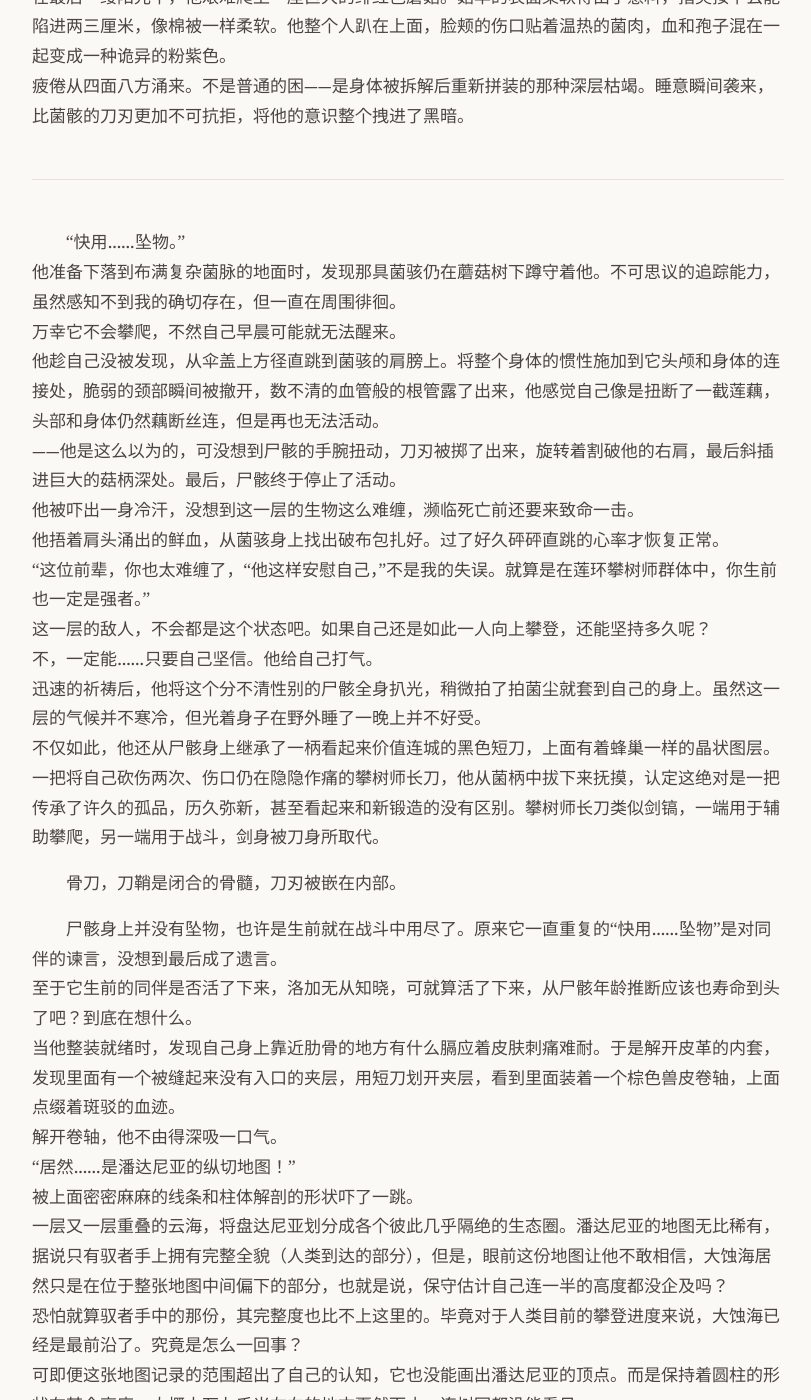
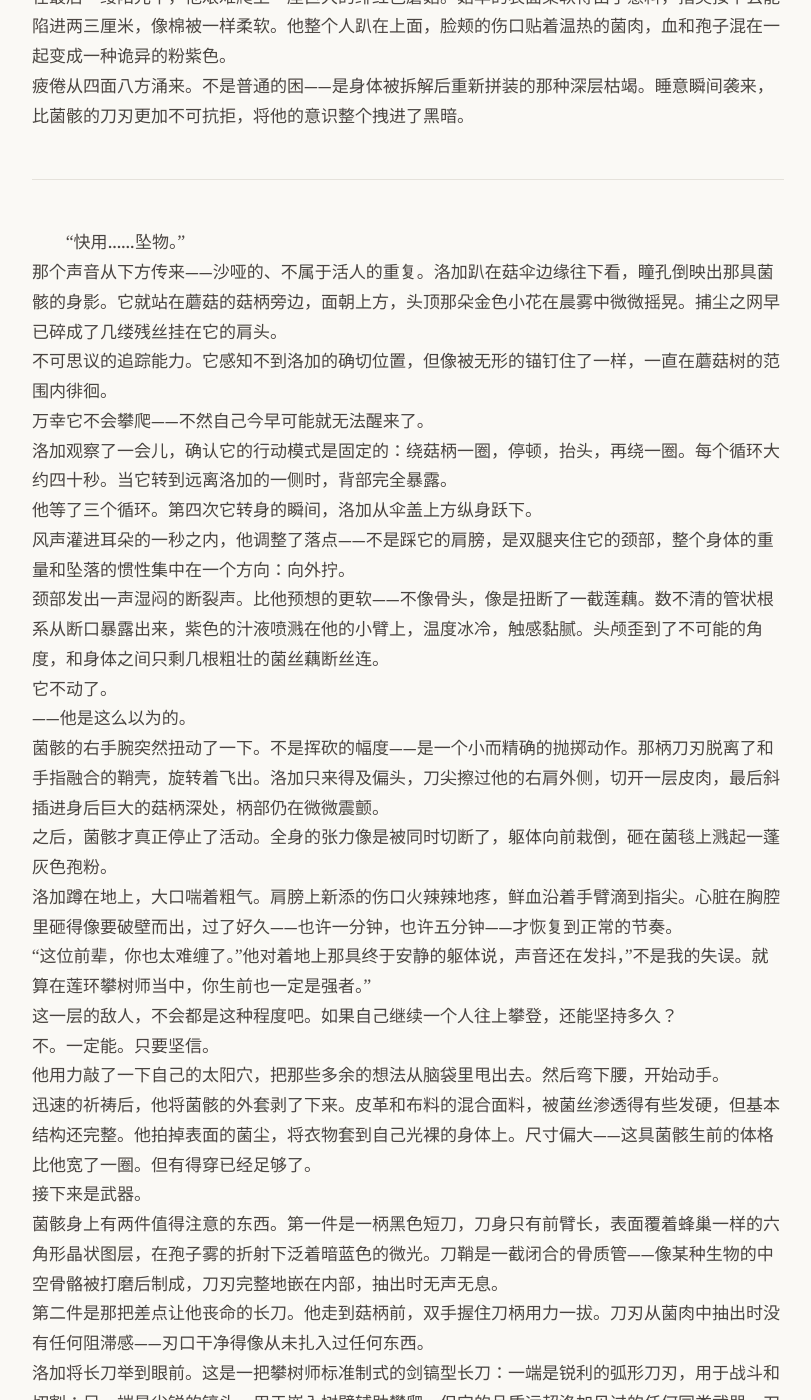
Before and after one commit to yihenc/yihenc.github.io, a Jekyll site: the page built from _posts/2026-02-16-蚀海.md, in a window 1280 px wide and 1400 px high, scrolled down 4033 px. Shown: the whole window, without its empty margins (232-1043 px from the left). Built offline with Jekyll 4.4.1, drawn with Linux system fonts in a browser that asks for light colours; nearby versions of some CDN libraries; some of the changed text lies outside the part shown.

Commit message:
WIP: 蚀海扩写（第二天战斗菌骸+搜刮装备+骨刀描写）

```diff
--- a/_posts/2026-02-16-蚀海.md
+++ b/_posts/2026-02-16-蚀海.md
@@ -81,21 +81,30 @@ date: 2026-02-16 00:00 +0000
 
 -----
 
-“快用……坠物。”
-他准备下落到布满复杂菌脉的地面时，发现那具菌骇仍在蘑菇树下蹲守着他。不可思议的追踪能力，虽然感知不到我的确切存在，但一直在周围徘徊。
-万幸它不会攀爬，不然自己早晨可能就无法醒来。
-他趁自己没被发现，从伞盖上方径直跳到菌骇的肩膀上。将整个身体的惯性施加到它头颅和身体的连接处，脆弱的颈部瞬间被撤开，数不清的血管般的根管露了出来，他感觉自己像是扭断了一截莲藕，头部和身体仍然藕断丝连，但是再也无法活动。
-——他是这么以为的，可没想到尸骸的手腕扭动，刀刃被掷了出来，旋转着割破他的右肩，最后斜插进巨大的菇柄深处。最后，尸骸终于停止了活动。
-他被吓出一身冷汗，没想到这一层的生物这么难缠，濒临死亡前还要来致命一击。
-他捂着肩头涌出的鲜血，从菌骇身上找出破布包扎好。过了好久砰砰直跳的心率才恢复正常。
-“这位前辈，你也太难缠了，“他这样安慰自己，”不是我的失误。就算是在莲环攀树师群体中，你生前也一定是强者。”
-这一层的敌人，不会都是这个状态吧。如果自己还是如此一人向上攀登，还能坚持多久呢？
-不，一定能……只要自己坚信。他给自己打气。
-迅速的祈祷后，他将这个分不清性别的尸骸全身扒光，稍微拍了拍菌尘就套到自己的身上。虽然这一层的气候并不寒冷，但光着身子在野外睡了一晚上并不好受。
-不仅如此，他还从尸骸身上继承了一柄看起来价值连城的黑色短刀，上面有着蜂巢一样的晶状图层。一把将自己砍伤两次、伤口仍在隐隐作痛的攀树师长刀，他从菌柄中拔下来抚摸，认定这绝对是一把传承了许久的孤品，历久弥新，甚至看起来和新锻造的没有区别。攀树师长刀类似剑镐，一端用于辅助攀爬，另一端用于战斗，剑身被刀身所取代。
-
-
-骨刀，刀鞘是闭合的骨髓，刀刃被嵌在内部。
+"快用……坠物。"
+那个声音从下方传来——沙哑的、不属于活人的重复。洛加趴在菇伞边缘往下看，瞳孔倒映出那具菌骸的身影。它就站在蘑菇的菇柄旁边，面朝上方，头顶那朵金色小花在晨雾中微微摇晃。捕尘之网早已碎成了几缕残丝挂在它的肩头。
+不可思议的追踪能力。它感知不到洛加的确切位置，但像被无形的锚钉住了一样，一直在蘑菇树的范围内徘徊。
+万幸它不会攀爬——不然自己今早可能就无法醒来了。
+洛加观察了一会儿，确认它的行动模式是固定的：绕菇柄一圈，停顿，抬头，再绕一圈。每个循环大约四十秒。当它转到远离洛加的一侧时，背部完全暴露。
+他等了三个循环。第四次它转身的瞬间，洛加从伞盖上方纵身跃下。
+风声灌进耳朵的一秒之内，他调整了落点——不是踩它的肩膀，是双腿夹住它的颈部，整个身体的重量和坠落的惯性集中在一个方向：向外拧。
+颈部发出一声湿闷的断裂声。比他预想的更软——不像骨头，像是扭断了一截莲藕。数不清的管状根系从断口暴露出来，紫色的汁液喷溅在他的小臂上，温度冰冷，触感黏腻。头颅歪到了不可能的角度，和身体之间只剩几根粗壮的菌丝藕断丝连。
+它不动了。
+——他是这么以为的。
+菌骸的右手腕突然扭动了一下。不是挥砍的幅度——是一个小而精确的抛掷动作。那柄刀刃脱离了和手指融合的鞘壳，旋转着飞出。洛加只来得及偏头，刀尖擦过他的右肩外侧，切开一层皮肉，最后斜插进身后巨大的菇柄深处，柄部仍在微微震颤。
+之后，菌骸才真正停止了活动。全身的张力像是被同时切断了，躯体向前栽倒，砸在菌毯上溅起一蓬灰色孢粉。
+洛加蹲在地上，大口喘着粗气。肩膀上新添的伤口火辣辣地疼，鲜血沿着手臂滴到指尖。心脏在胸腔里砸得像要破壁而出，过了好久——也许一分钟，也许五分钟——才恢复到正常的节奏。
+"这位前辈，你也太难缠了。"他对着地上那具终于安静的躯体说，声音还在发抖，"不是我的失误。就算在莲环攀树师当中，你生前也一定是强者。"
+这一层的敌人，不会都是这种程度吧。如果自己继续一个人往上攀登，还能坚持多久？
+不。一定能。只要坚信。
+他用力敲了一下自己的太阳穴，把那些多余的想法从脑袋里甩出去。然后弯下腰，开始动手。
+迅速的祈祷后，他将菌骸的外套剥了下来。皮革和布料的混合面料，被菌丝渗透得有些发硬，但基本结构还完整。他拍掉表面的菌尘，将衣物套到自己光裸的身体上。尺寸偏大——这具菌骸生前的体格比他宽了一圈。但有得穿已经足够了。
+接下来是武器。
+菌骸身上有两件值得注意的东西。第一件是一柄黑色短刀，刀身只有前臂长，表面覆着蜂巢一样的六角形晶状图层，在孢子雾的折射下泛着暗蓝色的微光。刀鞘是一截闭合的骨质管——像某种生物的中空骨骼被打磨后制成，刀刃完整地嵌在内部，抽出时无声无息。
+第二件是那把差点让他丧命的长刀。他走到菇柄前，双手握住刀柄用力一拔。刀刃从菌肉中抽出时没有任何阻滞感——刃口干净得像从未扎入过任何东西。
+洛加将长刀举到眼前。这是一把攀树师标准制式的剑镐型长刀：一端是锐利的弧形刀刃，用于战斗和切割；另一端是尖锐的镐头，用于嵌入树壁辅助攀爬。但它的品质远超洛加见过的任何同类武器。刀身没有一点锈蚀，刃口锋利到映出他模糊的倒影。整把刀历久弥新，看起来和刚从匠人手中出炉时没有区别。
+这绝对是一把传承了许久的孤品。
+他把长刀挂到背后，黑色短刀别在腰间。
 
 尸骸身上并没有坠物，也许是生前就在战斗中用尽了。原来它一直重复的“快用……坠物”是对同伴的谏言，没想到最后成了遗言。
 至于它生前的同伴是否活了下来，洛加无从知晓，可就算活了下来，从尸骸年龄推断应该也寿命到头了吧？到底在想什么。
```
